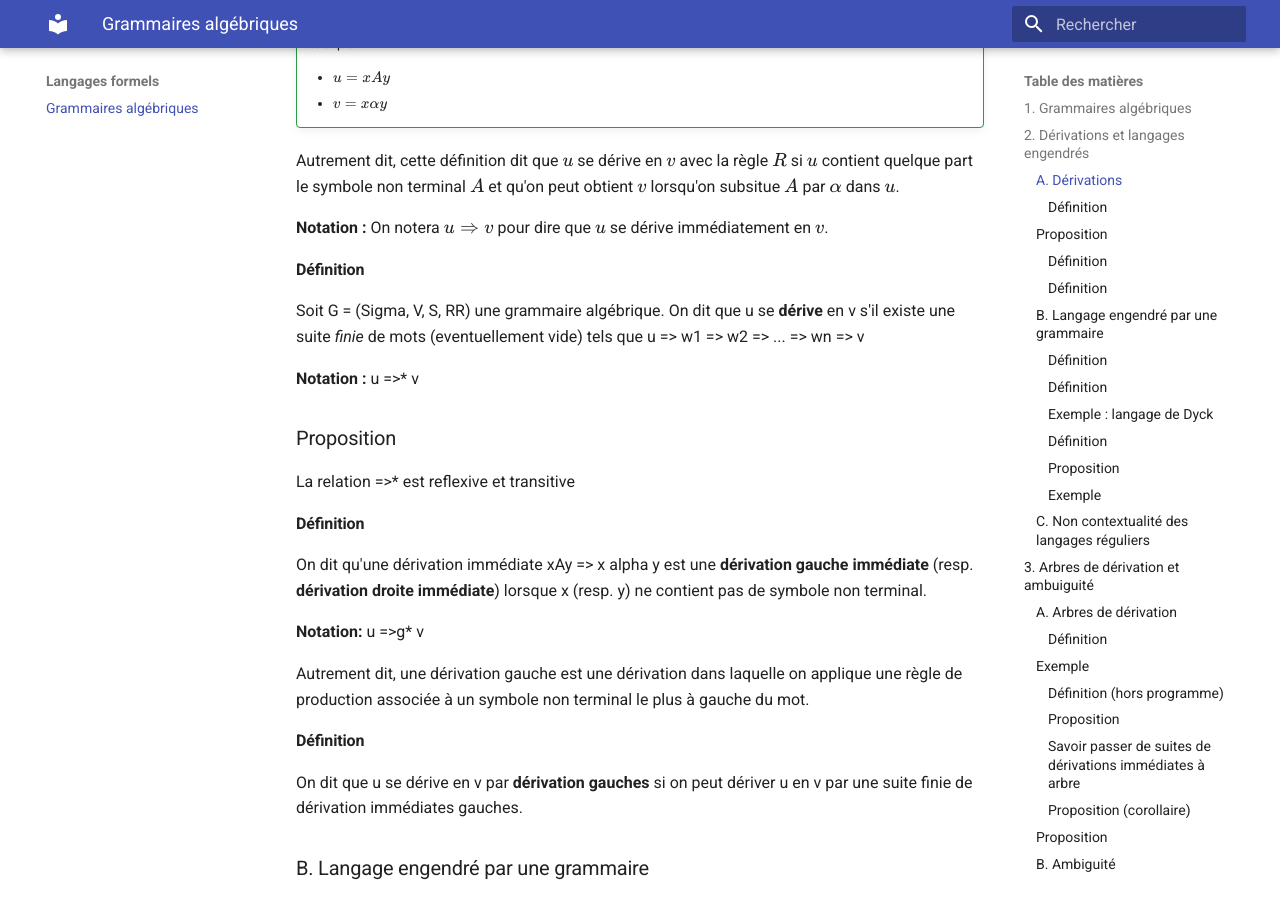
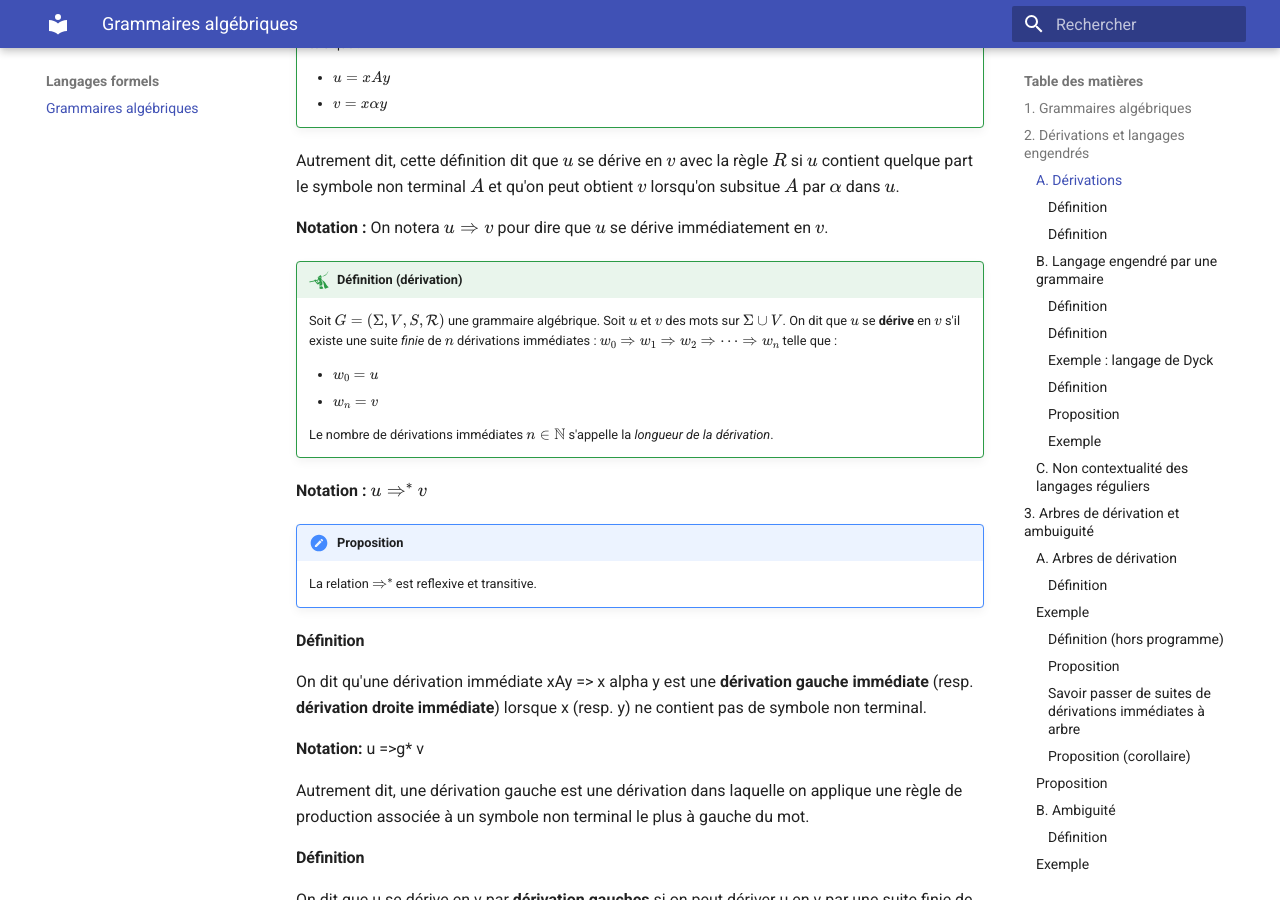
Before and after one commit to vincent-picard/vincent-picard.github.io, an MkDocs documentation site: the page built from docs/langages/grammaires.md, in a window 1280 px wide and 900 px high, scrolled down 2870 px. Built offline with MkDocs 1.6.1 and Material for MkDocs 9.7.7, drawn with Linux system fonts in a browser that asks for light colours.

Commit message:
grammaires

```diff
--- a/docs/langages/grammaires.md
+++ b/docs/langages/grammaires.md
@@ -98,14 +98,18 @@ Autrement dit, cette définition dit que $u$ se dérive en $v$ avec la règle $R
 
 **Notation :** On notera $u \Rightarrow v$ pour dire que $u$ se dérive immédiatement en $v$.
 
-#### Définition
-Soit G = (Sigma, V, S, RR) une grammaire algébrique. On dit que u se **dérive** en v s'il existe une suite _finie_ de mots (eventuellement vide) tels que
-u => w1 => w2 => ... => wn => v
+!!! definition "Définition (dérivation)"
+    Soit $G = (\Sigma, V, S, \mathcal{R})$ une grammaire algébrique. Soit $u$ et $v$ des mots sur $\Sigma \cup V$. On dit que $u$ se **dérive** en $v$ s'il existe une suite _finie_ de $n$ dérivations immédiates : $w_0 \Rightarrow w_1 \Rightarrow w_2 \Rightarrow \dots \Rightarrow w_n$ telle que :
 
-**Notation :** u =>* v
+    * $w_0 = u$
+    * $w_n = v$
 
-### Proposition
-La relation =>* est reflexive et transitive
+    Le nombre de dérivations immédiates $n \in \mathbb{N}$ s'appelle la *longueur de la dérivation*.
+
+**Notation :** $u \Rightarrow^* v$
+
+!!! note "Proposition"
+    La relation $\Rightarrow^*$ est reflexive et transitive.
 
 #### Définition
 On dit qu'une dérivation immédiate xAy => x alpha y est une **dérivation gauche immédiate** (resp. **dérivation droite immédiate**) lorsque x (resp. y) ne contient pas de symbole non terminal.
```
